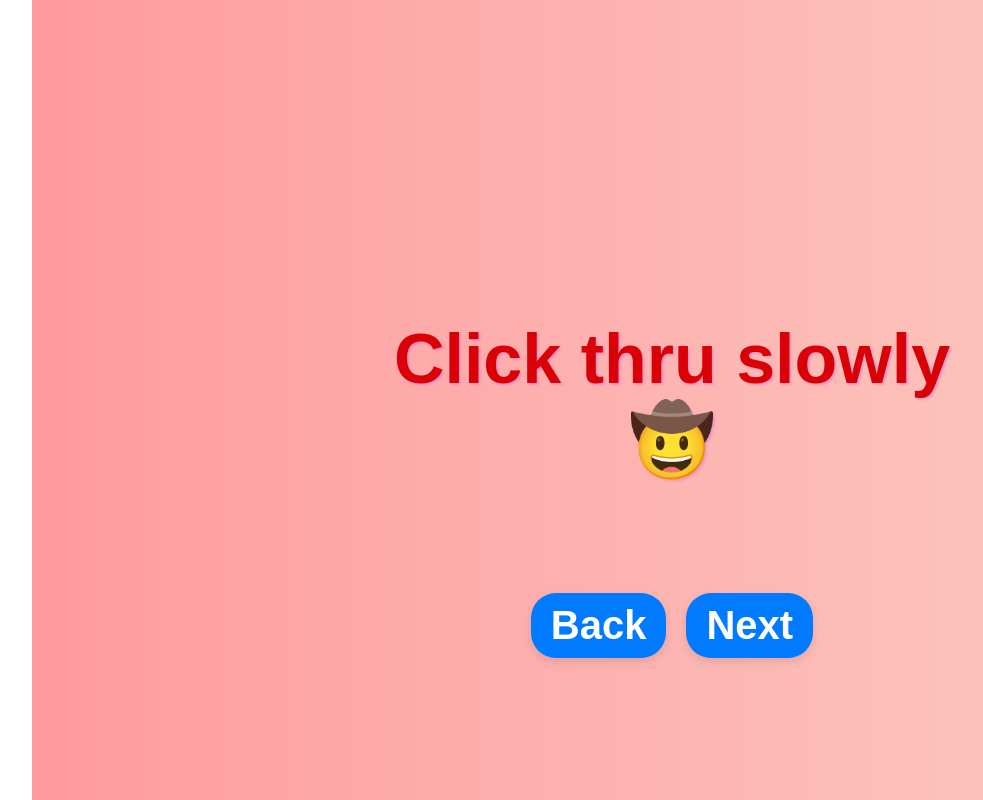
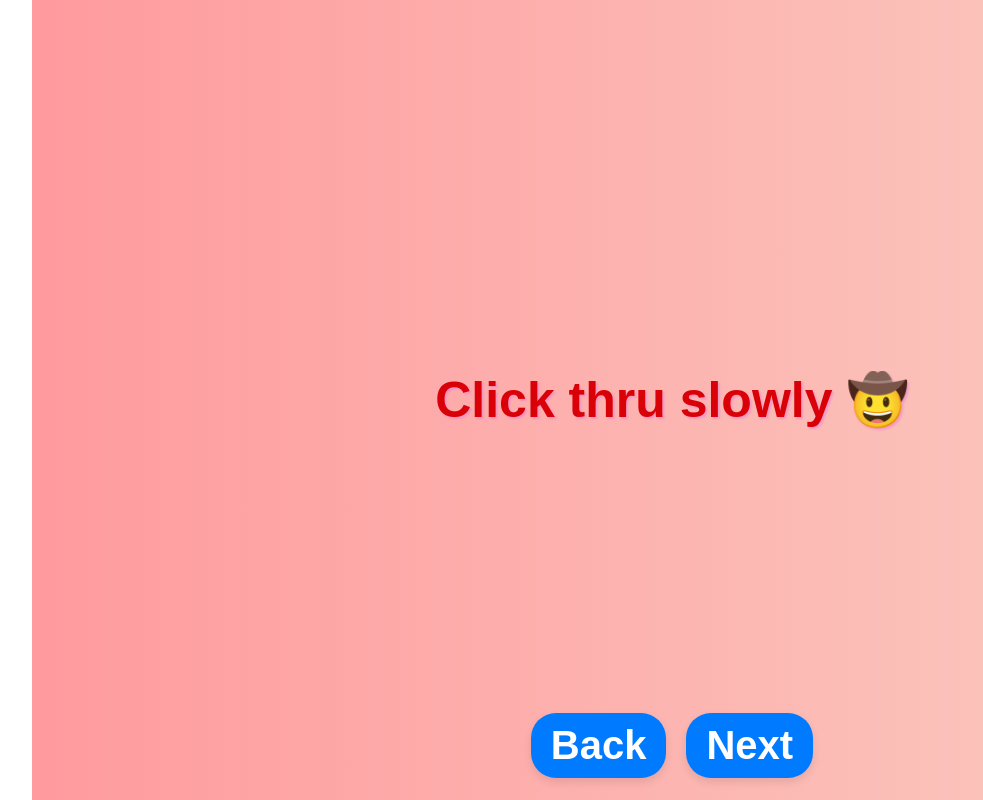
Before and after one commit to maxakiralee/momoiro, a React (Vite) app: page /momoiro/slides in a window 1280 px wide. Shown: the top 800 px of the page, without its empty margins (288-1271 px from the left). Built offline with nearby package versions, Linux system fonts and the light colour scheme.

Commit message:
minor changes

```diff
--- a/src/Audio.jsx
+++ b/src/Audio.jsx
@@ -1,5 +1,6 @@
 // AudioContext.js
 import React, { createContext, useContext, useRef } from 'react';
+import AudioFile from './music.mp3';
 
 const AudioContext = createContext();
 
@@ -16,10 +17,11 @@ export const AudioProvider = ({ children }) => {
     }
   };
 
+
   return (
     <AudioContext.Provider value={{ playAudio }}>
       {children}
-      <audio ref={audioRef} src='/maxakiralee.github.io/momoiro/src/music.mp3' loop />
+      <audio ref={audioRef} src={AudioFile} loop />
     </AudioContext.Provider>
   );
 };
--- a/src/Slides.jsx
+++ b/src/Slides.jsx
@@ -69,7 +69,7 @@ function Slides() {
     "just like you are my favorite person 😃😃",
     "(i think it was bright pink? may be wrong mbmb)",
     "ALSO",
-    "ALSO When you get back…",
+    "when you get back…",
     "yogurtland on me 🫡🍨🍦🍪",
     "i owe u one",
     "Thank you for staying in my life - Max",
--- a/src/Style.module.css
+++ b/src/Style.module.css
@@ -20,7 +20,7 @@
   position: absolute;
   text-align: center; /* Center the text horizontally */
   display: flex; /* Use flexbox to center the text vertically */
-  font-size: 70px; /* Large font size */
+  font-size: 50px; /* Large font size */
   font-weight: 900;
   color:#d90007;
   animation: fade-in 1s ease-in-out; /* Apply the fade-in animation */
@@ -37,7 +37,7 @@
   justify-content: center; /* Center horizontally */
   align-items: center; /* Center vertically */
   margin-top: 50px;
-  margin-bottom: -50vh; /* Adjust as needed */
+  margin-bottom: -80vh; /* Adjust as needed */
 }
 
 .button {
@@ -80,7 +80,7 @@
   justify-content: center; /* Center horizontally */
   align-items: center; /* Center vertically */
   position: absolute;
-  bottom: 30%;
+  bottom: 20%;
 }
 
 .startButton {
@@ -89,7 +89,7 @@
   justify-content: center;
   align-items: center;
   position: absolute;
-  bottom: 30%;
+  bottom: 20%;
   padding: 15px 30px;
   font-size: 18px;
   cursor: pointer;
```
